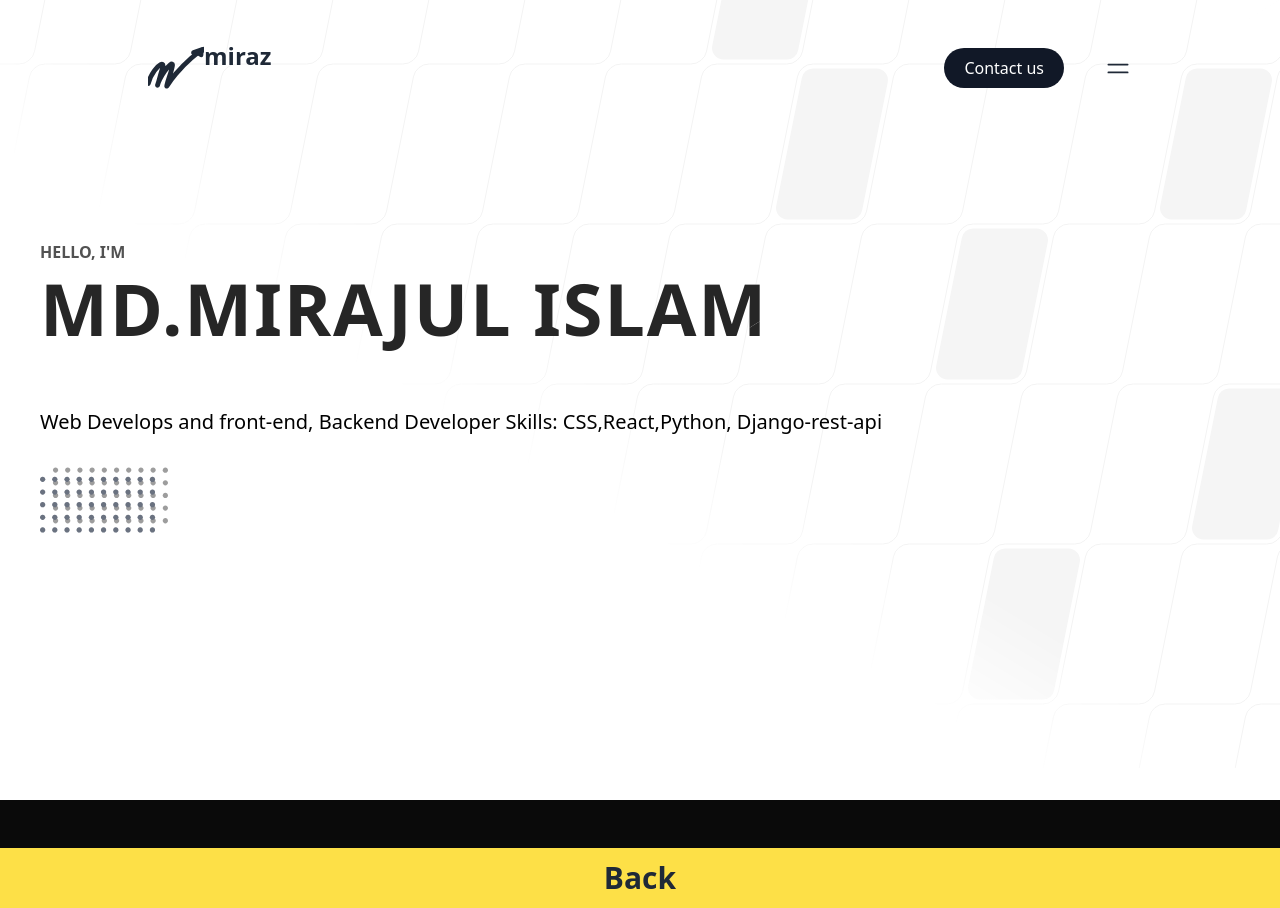
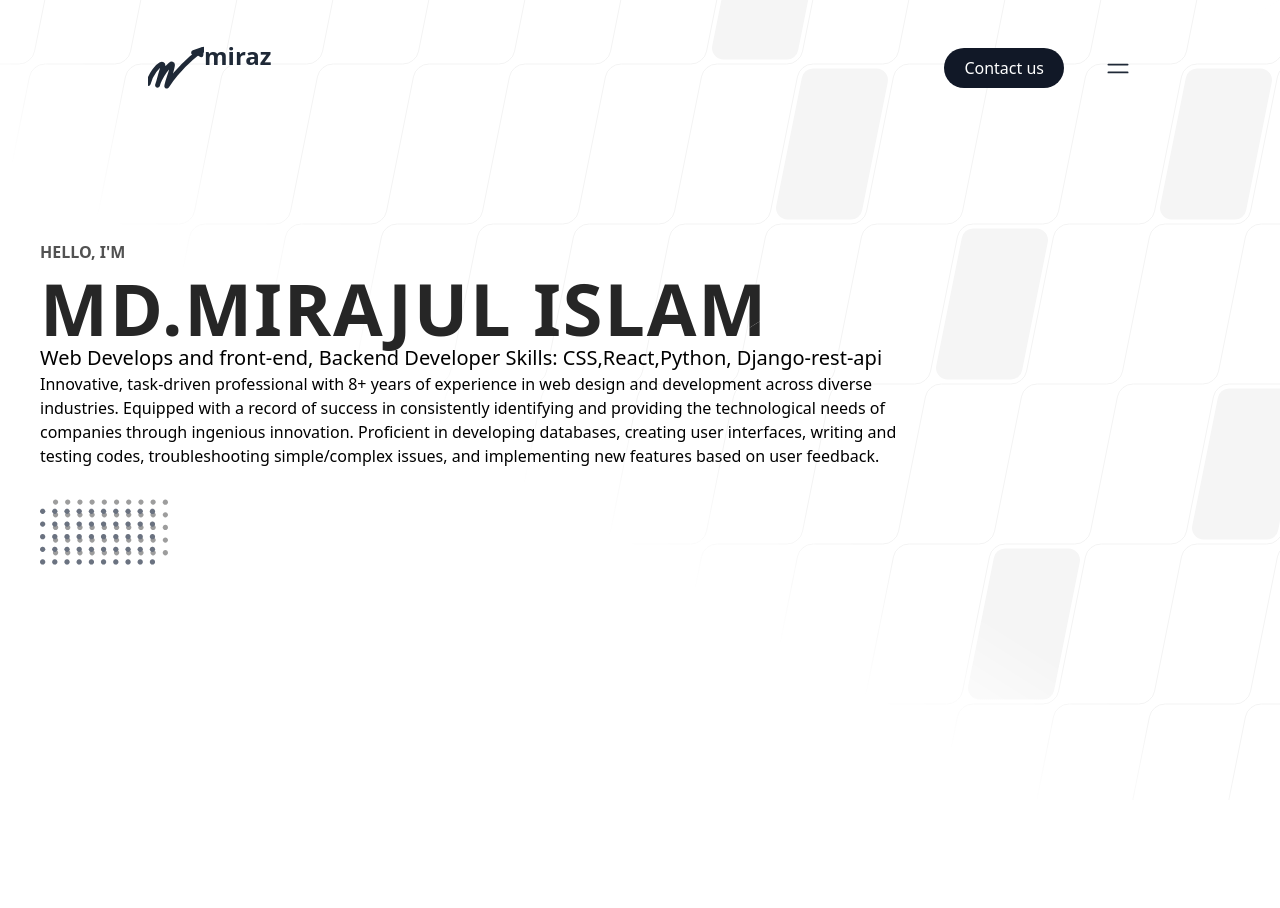
Before and after one commit to miraz66/test-backend, a React (Vite) app: page /header in a window 1280 px wide. After the commit the page ends 800 px from the top, so only its background shows below. Built offline with nearby package versions, Linux system fonts and the light colour scheme.

Commit message:
ProtfolioHeader

```diff
--- a/src/App.jsx
+++ b/src/App.jsx
@@ -75,12 +75,12 @@ function App() {
           </BrowserRouter>
         </LoginContext.Provider>
         <div className="mx-auto">
-          <a
+          {/* <a
             className="py-3 text-3xl font-bold bg-yellow-300 text-center block"
             href="http://localhost:5173/"
           >
             Back
-          </a>
+          </a> */}
         </div>
       </div>
     </>
--- a/src/components/PHeader.jsx
+++ b/src/components/PHeader.jsx
@@ -5,7 +5,7 @@ export default function PHeader() {
   return (
     <>
       <MainContainer>
-        <HomeDisplay css="h-[42rem] lg:h-[50rem] xl:h-[48rem] relative rounded-t-[40px]">
+        <HomeDisplay css="h-screen relative ">
           <div className="absolute top-52 md:top-60 lg:top-72 xl:top-60 w-full">
             <div className="max-w-7xl mx-5 lg:mx-10 2xl:mx-auto">
               <div className="max-w-4xl">
@@ -14,9 +14,20 @@ export default function PHeader() {
                   Md.MIRAJUL ISLAM
                 </h1>
 
-                <p className="text-lg lg:text-xl pt-16 text-neutral-60 font-medium">
+                <p className="text-lg lg:text-xl text-neutral-60 font-medium">
                   Web Develops and front-end, Backend Developer Skills:
                   CSS,React,Python, Django-rest-api
+                </p>
+
+                <p>
+                  Innovative, task-driven professional with 8+ years of
+                  experience in web design and development across diverse
+                  industries. Equipped with a record of success in consistently
+                  identifying and providing the technological needs of companies
+                  through ingenious innovation. Proficient in developing
+                  databases, creating user interfaces, writing and testing
+                  codes, troubleshooting simple/complex issues, and implementing
+                  new features based on user feedback.
                 </p>
               </div>
               <svg
@@ -700,6 +711,8 @@ export default function PHeader() {
             </div>
           </div>
         </HomeDisplay>
+
+        {/* <div className="h-32 bg-zinc-500"></div> */}
       </MainContainer>
     </>
   );
--- a/src/components/new/MainContainer.jsx
+++ b/src/components/new/MainContainer.jsx
@@ -164,7 +164,7 @@ export default function MainContainer({ children }) {
           </div>
         </div>
 
-        <div className="h-screen md:h-[48rem] lg:h-[43rem] xl:h-[53rem] 2xl:h-screen relative text-black bg-neutral-950">
+        <div className="h-screen  relative text-black bg-neutral-950 overflow-x-hidden">
           {/* ----Navigation Section---- */}
           <Nav />
 
@@ -172,8 +172,8 @@ export default function MainContainer({ children }) {
             style={{ clipPath: "polygon(100% 0, 0% 100%, 0 0)" }}
             className={
               !isOpen
-                ? "bg-white w-9/12 h-[50rem] md:h-[43rem] lg:h-[40rem] xl:h-[50rem] 2xl:h-screen absolute top-0 left-0 -translate-x-full ease-in-out duration-500"
-                : "bg-white w-full h-[50rem] md:h-[43rem] lg:h-[40rem] xl:h-[50rem] 2xl:h-screen absolute top-0 left-0 ease-in-out duration-500 translate-y-0 rounded-lt-[4rem]"
+                ? "bg-white w-9/12 h-screen absolute top-0 left-0 -translate-x-full ease-in-out duration-500"
+                : "bg-white w-full h-screen absolute top-0 left-0 ease-in-out duration-500"
             }
           >
             {children}
@@ -185,8 +185,8 @@ export default function MainContainer({ children }) {
             }}
             className={
               !isOpen
-                ? "bg-white w-9/12 h-[50rem] md:h-[43rem] lg:h-[40rem] xl:h-[50rem] 2xl:h-screen absolute top-0 right-0 translate-x-full ease-in-out duration-500 rounded-t-[2rem]"
-                : "bg-white w-full h-[50rem] md:h-[43rem] lg:h-[40rem] xl:h-[50rem] 2xl:h-screen absolute top-0 right-0 ease-in-out duration-500 translate-y-0"
+                ? "bg-white w-9/12 h-screen absolute top-0 right-0 translate-x-full ease-in-out duration-500"
+                : "bg-white w-full h-screen absolute top-0 right-0 ease-in-out duration-500"
             }
           >
             {children}
```
